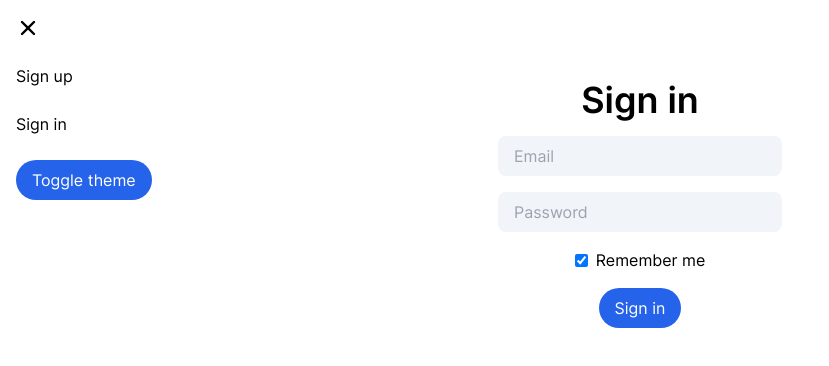
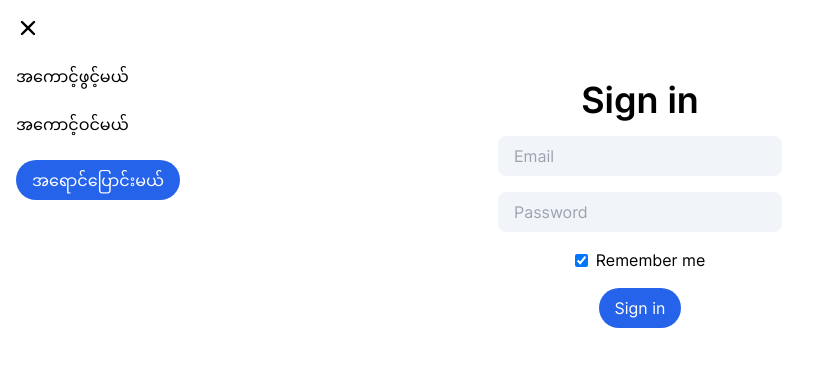
Before and after one commit to shamwela/sml-eats, a Next.js app in the folder apps/client/: page /signin in a window 1280 px wide. Both pictures are taken after a click on the icon 204 px from the left and 40 px from the top of the page. Shown: the top 366 px of the page, without its empty margins (0-829 px from the left). Built offline with nearby package versions, Linux system fonts and the light colour scheme.

Commit message:
Implment some part of i18n

```diff
--- a/apps/client/components/Menu.tsx
+++ b/apps/client/components/Menu.tsx
@@ -8,14 +8,11 @@ import SignOutButton from 'components/SignOutButton'
 
 const Menu = () => {
   const [showMenu, setShowMenu] = useState(false)
-  const { pathname } = useRouter()
+  const { pathname, locale } = useRouter()
+  const isEnglish = locale === 'en'
   // If the user goes to another page, close the menu
   useEffect(() => setShowMenu(false), [pathname])
-
-  const { signedIn, loading } = useSignedIn()
-  if (loading) {
-    return null
-  }
+  const { signedIn } = useSignedIn()
 
   return (
     <>
@@ -30,25 +27,24 @@ const Menu = () => {
             onClick={() => setShowMenu(false)}
             className='cursor-pointer'
           />
-          {!signedIn && (
+          {signedIn ? (
+            <>
+              <Link href='/delivery-details'>
+                <a>{isEnglish ? 'Delivery details' : 'ပို့ဆောင်မှုအသေးစိတ်'}</a>
+              </Link>
+              <Link href='/favorited-restaurants'>
+                <a>{isEnglish ? 'Favorites' : 'အကြိုက်ဆုံးများ'}</a>
+              </Link>
+              <SignOutButton />
+            </>
+          ) : (
             <>
               <Link href='/signup'>
-                <a>Sign up</a>
+                <a>{isEnglish ? 'Sign up' : 'အကောင့်ဖွင့်မယ်'}</a>
               </Link>
               <Link href='/signin'>
-                <a>Sign in</a>
+                <a>{isEnglish ? 'Sign in' : 'အကောင့်ဝင်မယ်'}</a>
               </Link>
-            </>
-          )}
-          {signedIn && (
-            <>
-              <Link href='/delivery-details'>
-                <a>Delivery details</a>
-              </Link>
-              <Link href='/favorited-restaurants'>
-                <a>Favorites</a>
-              </Link>
-              <SignOutButton />
             </>
           )}
           <ThemeButton />
--- a/apps/client/components/SignOutButton.tsx
+++ b/apps/client/components/SignOutButton.tsx
@@ -3,12 +3,18 @@ import { signOut } from 'utilities/signOut'
 
 const SignOutButton = () => {
   const router = useRouter()
+  const { locale } = router
+  const isEnglish = locale === 'en'
 
   const handleClick = async () => {
     await signOut(router)
   }
 
-  return <button onClick={handleClick}>Sign out</button>
+  return (
+    <button onClick={handleClick}>
+      {isEnglish ? 'Sign out' : 'အကောင့်ထွက်မယ်'}
+    </button>
+  )
 }
 
 export default SignOutButton
--- a/apps/client/components/ThemeButton.tsx
+++ b/apps/client/components/ThemeButton.tsx
@@ -1,7 +1,10 @@
 import { useTheme } from 'next-themes'
+import { useRouter } from 'next/router'
 
 const ThemeButton = () => {
   const { theme, setTheme } = useTheme()
+  const { locale } = useRouter()
+  const isEnglish = locale === 'en'
   const toggleTheme = () => {
     if (theme === 'dark') {
       setTheme('light')
@@ -10,7 +13,11 @@ const ThemeButton = () => {
     }
   }
 
-  return <button onClick={toggleTheme}>Toggle theme</button>
+  return (
+    <button onClick={toggleTheme}>
+      {isEnglish ? 'Toggle theme' : 'အရောင်ပြောင်းမယ်'}
+    </button>
+  )
 }
 
 export default ThemeButton
--- a/apps/client/next.config.js
+++ b/apps/client/next.config.js
@@ -1,7 +1,12 @@
 const { withSentryConfig } = require('@sentry/nextjs')
 
+/** @type {import('next').NextConfig} */
 const nextConfig = {
   reactStrictMode: true,
+  i18n: {
+    locales: ['en', 'mm'],
+    defaultLocale: 'en',
+  },
 }
 const sentryWebpackPluginOptions = {
   // Additional config options for the Sentry Webpack plugin. Keep in mind that
--- a/apps/client/pages/index.tsx
+++ b/apps/client/pages/index.tsx
@@ -2,35 +2,40 @@ import Head from 'components/Head'
 import Image from 'next/image'
 import ItemContainer from 'components/ItemContainer'
 import Link from 'next/link'
-import { InferGetStaticPropsType } from 'next'
 import RestaurantImageGroup from 'components/RestaurantImageGroup'
 import axios from 'utilities/axios'
 import { type Category } from 'types/category'
 import { type Restaurant } from 'types/restaurant'
+import { type InferGetStaticPropsType } from 'next'
 
-export const getStaticProps = async () => {
-  const categoryResponse = await axios.get('/categories')
-  const categories: Category[] = categoryResponse.data
-
-  const restaurantResponse = await axios.get('/restaurants')
-  const restaurants: Restaurant[] = restaurantResponse.data
-
-  return {
-    props: {
-      categories,
-      restaurants,
-    },
+export const getStaticProps = async (context: any) => {
+  const { data: categories } = await axios.get<Category[]>('/categories')
+  const { data: restaurants } = await axios.get<Restaurant[]>('/restaurants')
+  const { locale } = context
+  const isEnglish = locale === 'en'
+  const props = {
+    categories,
+    restaurants,
+    isEnglish,
   }
+  return { props }
 }
 
 const Home = ({
   categories,
   restaurants,
+  isEnglish,
 }: InferGetStaticPropsType<typeof getStaticProps>) => {
   return (
     <>
-      <Head title='Order food online' />
-      <h2>Explore by category</h2>
+      <Head
+        title={
+          isEnglish
+            ? 'Order food online'
+            : 'အစားအသောက်ကို အွန်လိုင်းမှာ မှာယူပါ'
+        }
+      />
+      <h2>{isEnglish ? 'Explore by category' : 'အမျိုးအစားအလိုက်ရှာမယ်'}</h2>
       <ItemContainer>
         {categories.map(
           ({ id, name, imageSource, imageWidth, imageHeight }) => {
@@ -57,7 +62,7 @@ const Home = ({
         )}
       </ItemContainer>
 
-      <h2>Popular near you</h2>
+      <h2>{isEnglish ? 'Popular near you' : 'ရောင်းကောင်းသောဆိုင်များ'}</h2>
       <ItemContainer>
         {restaurants.map((restaurant) => (
           <RestaurantImageGroup {...restaurant} key={restaurant.id} />
--- a/apps/client/pages/restaurants/[slug].tsx
+++ b/apps/client/pages/restaurants/[slug].tsx
@@ -12,11 +12,18 @@ export const getStaticPaths = async () => {
   const slugResponse = await axios.get('/slugs')
   const slugs: nestedSlug[] = await slugResponse.data
   const restaurantSlugs = slugs.map(({ slug }) => slug)
-  const paths = restaurantSlugs.map((slug) => ({
+
+  type Path = {
     params: {
-      slug,
-    },
-  }))
+      slug: string
+    }
+    locale: string
+  }
+  let paths: Path[] = []
+  restaurantSlugs.forEach((slug) => {
+    paths.push({ params: { slug }, locale: 'en' })
+    paths.push({ params: { slug }, locale: 'mm' })
+  })
 
   return {
     paths,
```
